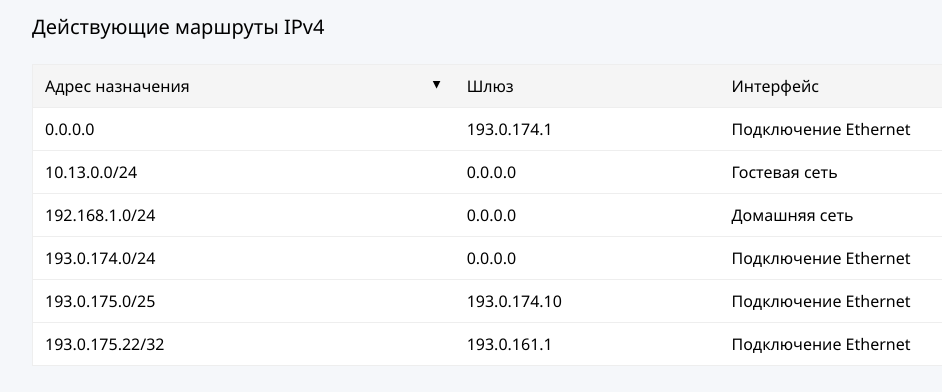
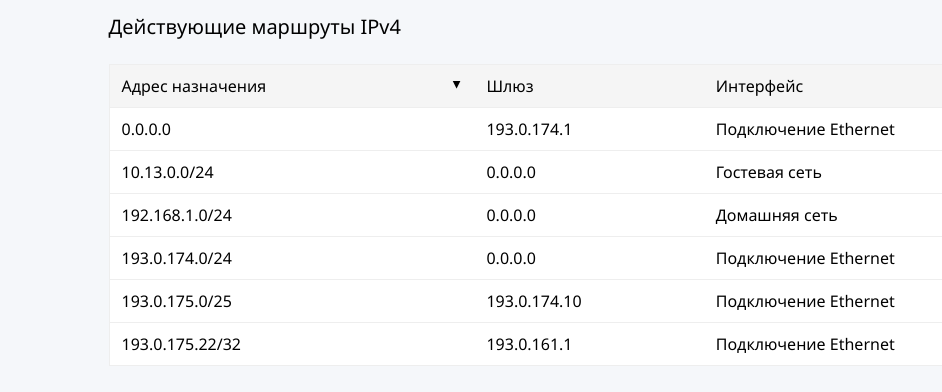
Before and after one commit to when-dev/ndm-system-test, an Angular app: page / in a window 1280 px wide. Shown: the top 392 px of the page, without its empty margins (38-980 px from the left). Built offline with nearby package versions, Linux system fonts and the light colour scheme.

Commit message:
fix: changed max width for routes table container

```diff
--- a/src/app/app.css
+++ b/src/app/app.css
@@ -6,6 +6,6 @@ h1 {
 
 .routes-table-container {
   width: 100%;
-  max-width: 1140px;
+  max-width: 987px;
   margin: 0 auto;
 }
```
